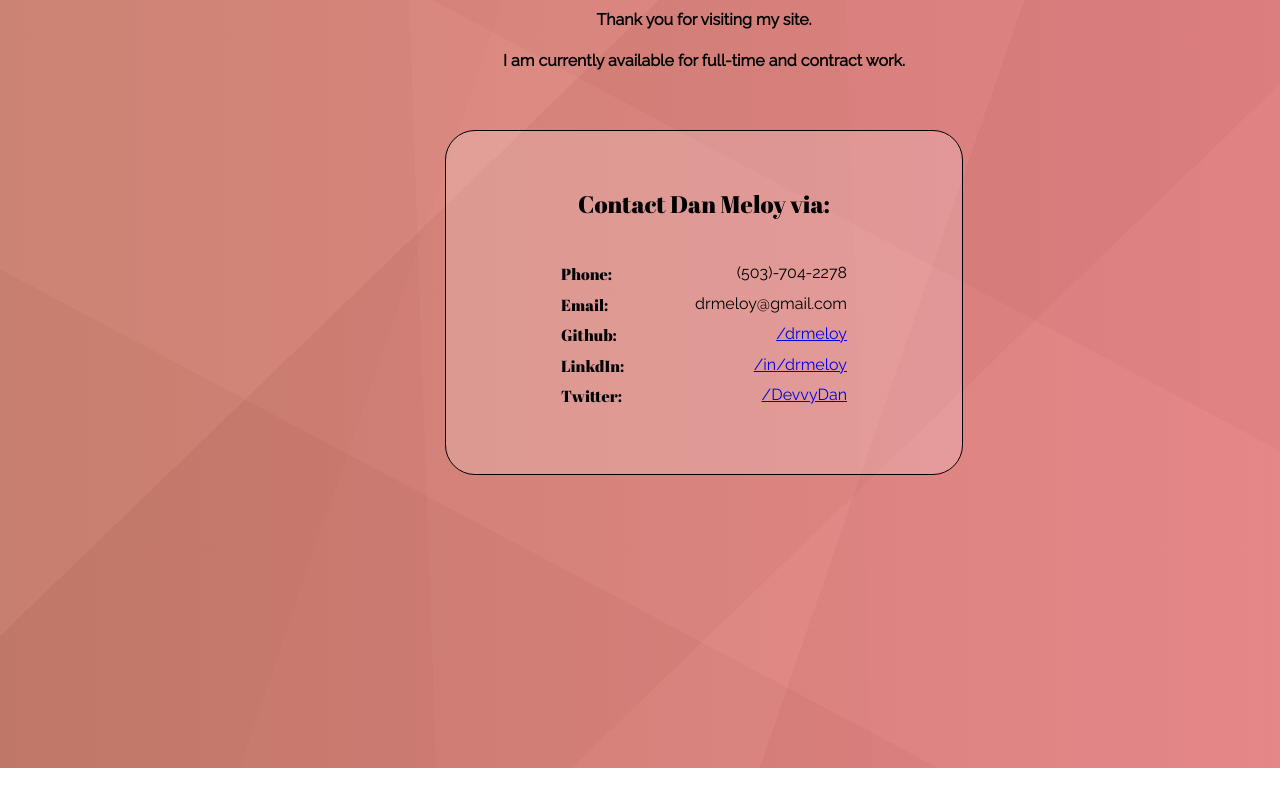
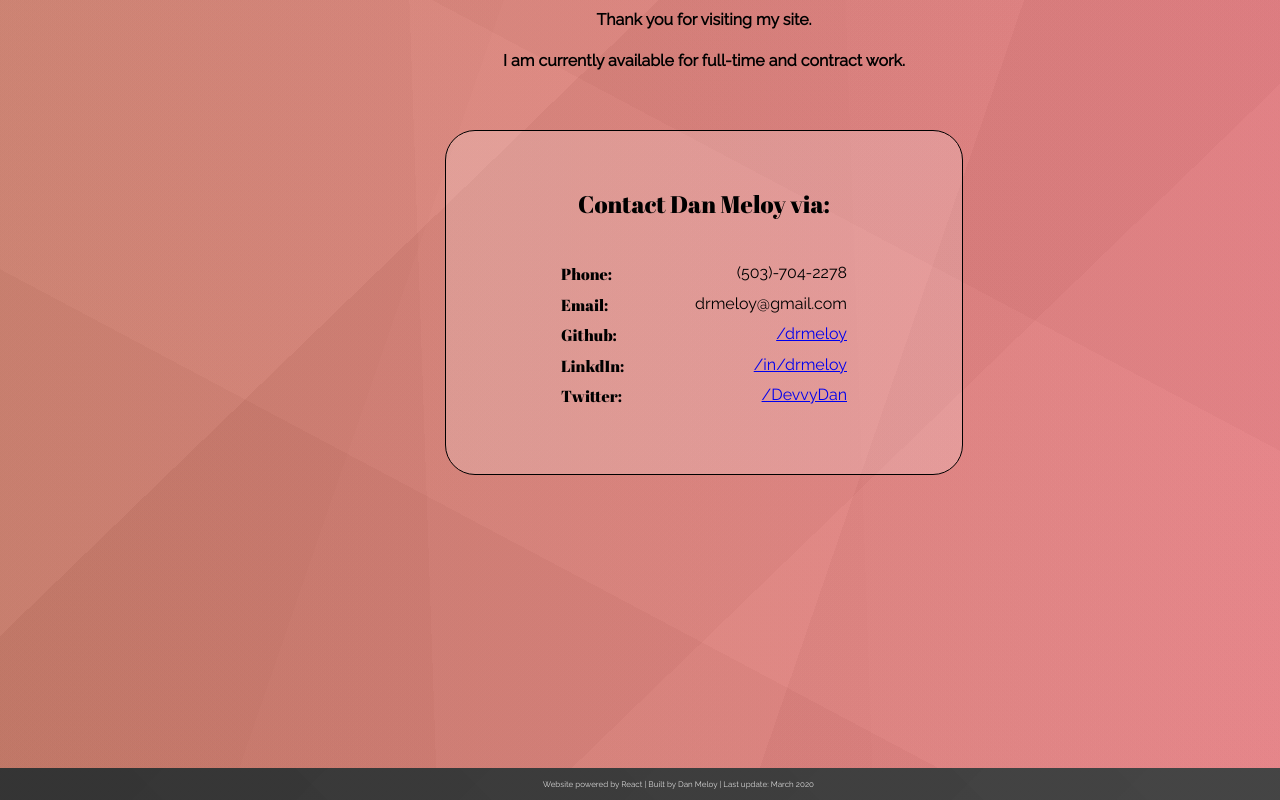
Before and after one commit to drmeloy/danmeloy.dev_react, a React app: page / in a window 1280 px wide. Shown: the part 3264-4064 px from the top of the page. Before the commit the page ends 4032 px from the top, so only its background shows below. Built offline with nearby package versions, Linux system fonts and the light colour scheme; a web font is replaced by a local one.

Commit message:
added footer component

```diff
--- a/src/components/App.js
+++ b/src/components/App.js
@@ -5,6 +5,7 @@ import About from './About/About';
 import Work from './Work/Work';
 import Background from './Background/Background';
 import Contact from './Contact/Contact';
+import Footer from './Footer/Footer';
 
 export default function App() {
   return (
@@ -15,6 +16,7 @@ export default function App() {
       <Work />
       <Background />
       <Contact />
+      <Footer />
     </>
   );
 }
--- a/src/components/Footer/Footer.css
+++ b/src/components/Footer/Footer.css
@@ -0,0 +1,11 @@
+.Footer {
+  padding-left: 6%;
+  height: 4vh;
+  display: flex;
+  justify-content: center;
+  align-items: center;
+  font-family: 'Raleway', sans-serif;
+  color: #ffffffcc;
+  font-size: .5em;
+  background: linear-gradient(135deg, rgba(66, 66, 66, 0.46) 0%, rgba(66, 66, 66, 0.46) 12.5%,rgba(68, 68, 68, 0.46) 12.5%, rgba(68, 68, 68, 0.46) 25%,rgba(71, 71, 71, 0.46) 25%, rgba(71, 71, 71, 0.46) 37.5%,rgba(73, 73, 73, 0.46) 37.5%, rgba(73, 73, 73, 0.46) 50%,rgba(75, 75, 75, 0.46) 50%, rgba(75, 75, 75, 0.46) 62.5%,rgba(77, 77, 77, 0.46) 62.5%, rgba(77, 77, 77, 0.46) 75%,rgba(80, 80, 80, 0.46) 75%, rgba(80, 80, 80, 0.46) 87.5%,rgba(82, 82, 82, 0.46) 87.5%, rgba(82, 82, 82, 0.46) 100%),linear-gradient(45deg, rgb(41, 41, 41) 0%, rgb(41, 41, 41) 12.5%,rgb(43, 43, 43) 12.5%, rgb(43, 43, 43) 25%,rgb(46, 46, 46) 25%, rgb(46, 46, 46) 37.5%,rgb(48, 48, 48) 37.5%, rgb(48, 48, 48) 50%,rgb(50, 50, 50) 50%, rgb(50, 50, 50) 62.5%,rgb(52, 52, 52) 62.5%, rgb(52, 52, 52) 75%,rgb(55, 55, 55) 75%, rgb(55, 55, 55) 87.5%,rgb(57, 57, 57) 87.5%, rgb(57, 57, 57) 100%);
+}
--- a/src/components/Footer/Footer.jsx
+++ b/src/components/Footer/Footer.jsx
@@ -0,0 +1,12 @@
+import React from 'react';
+import styles from './Footer.css';
+
+export default function Footer(){
+  return (
+    <>
+      <footer className={styles.Footer}>
+      Website powered by React | Built by Dan Meloy | Last update: March 2020
+      </footer>
+    </>
+  );
+}
```
